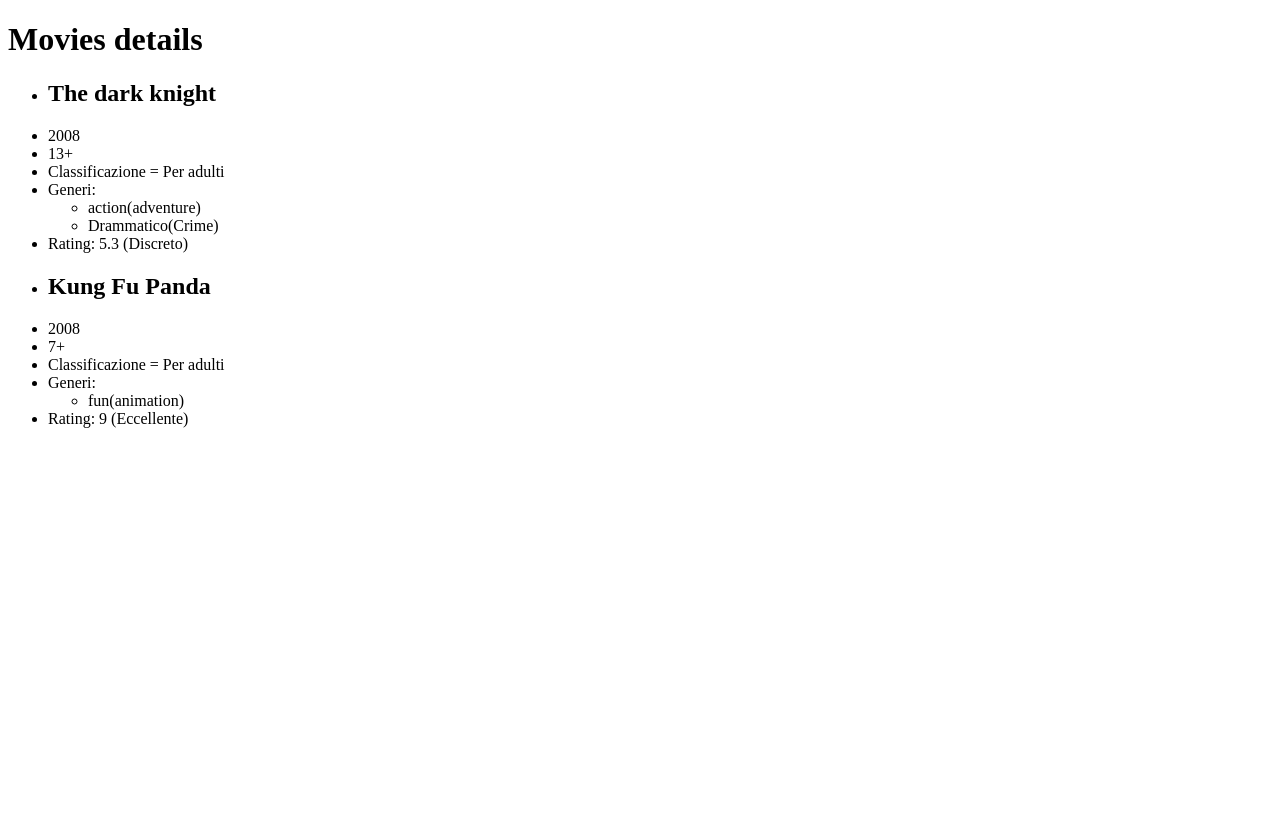
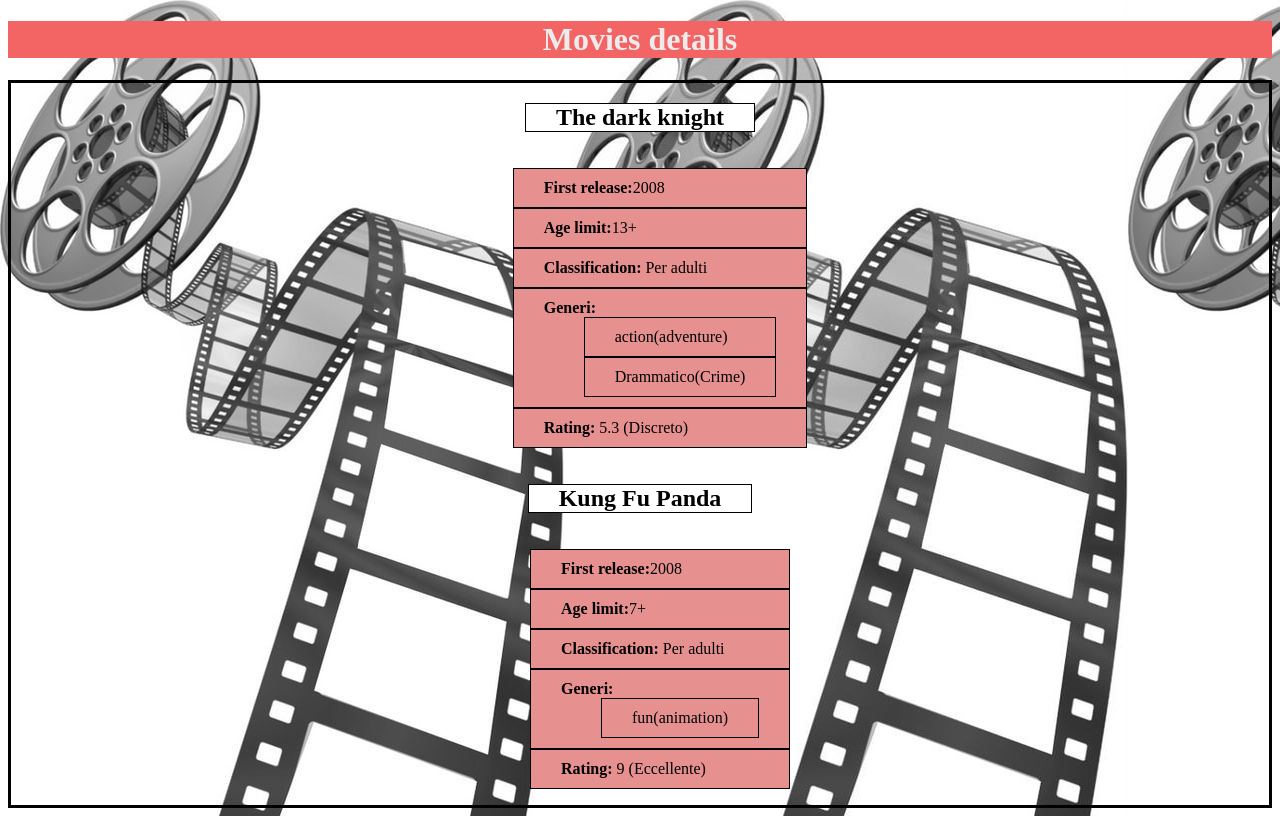
Before and after one commit to Nicolebalzano/ex-php8-oop-movie, a PHP site: page / in a window 1280 px wide. Before the commit the page ends 428 px from the top, so only its background shows below. Run offline with PHP 8.4, Linux system fonts and the light colour scheme.

Commit message:
feat: css aggiunto

```diff
--- a/index.php
+++ b/index.php
@@ -15,25 +15,30 @@
 <head>
     <meta charset="UTF-8">
     <meta name="viewport" content="width=device-width, initial-scale=1.0">
+    <link rel="stylesheet" href="./style.css">
     <title>Movies</title>
 </head>
-<body>  <h1>Movies details</h1>
-    <?php foreach($movies as $movie){ ?>
+<body>
+     <h1>Movies details</h1>
+     <div class="flex">
+         <?php foreach($movies as $movie){ ?>
+     <h2><?php echo $movie-> title;?></h2>
+    <ul>
 
-    <ul>
-        <li><h2><?php echo $movie-> title;?></h2></li>
-        <li><?php echo $movie-> release;?></li>
-        <li><?php echo $movie-> age_limit?>+</li>
-        <li>Classificazione =<?php echo $movie-> ageLimit() ? ' Per adulti' : ' Per tutti';?></li>
-        <li>Generi:
+        <li><strong>First release:</strong><?php echo $movie-> release;?></li>
+        <li><strong>Age limit:</strong><?php echo $movie-> age_limit?>+</li>
+        <li><strong>Classification: </strong> <?php echo $movie-> ageLimit() ? ' Per adulti' : ' Per tutti';?></li>
+        <li><strong>Generi:</strong>
 <ul>
     <?php forEach($movie->genres as $genre){ ?>
         <li><?php echo $genre->genreName . "(" . $genre->subGenre . ")" ?></li>
         <?php }?>
 </ul>
         </li>
-        <li>Rating: <?php echo $movie->rating?> (<?php echo $movie->getRating(); ?>)</li>
+        <li><strong>Rating:</strong> <?php echo $movie->rating?> (<?php echo $movie->getRating(); ?>)</li>
     </ul>
     <?php } ?>
+     </div>
+
 </body>
 </html>
--- /dev/null
+++ b/style.css
@@ -0,0 +1,35 @@
+body{
+    background-color: rgb(235, 225, 213);
+    background-image: url('./movie-bg.jpg');
+}
+h1{
+    text-align: center;
+    background-color: rgb(243, 100, 100);
+     color: rgb(237, 236, 236);
+}
+h2{
+   color: black;
+   background-color: white;
+   padding-left: 30px;
+   padding-right: 30px;
+   border: 1px solid black;
+}
+.flex{
+    display: flex;
+    flex-direction: column;
+  align-items: center;
+  border:3px solid black ;
+}
+li{
+    list-style-type: none;
+    padding-left: 30px;
+    padding-right: 30px;
+    padding-top: 10px;
+    padding-bottom: 10px;
+    background-color: rgb(230, 144, 144);
+      border:1px solid black ;
+}
+li:hover{
+    transform: scale(1.1);
+    color: rgb(255, 255, 255);
+}
```
Also changed, not shown: movie-bg.jpg (added).
